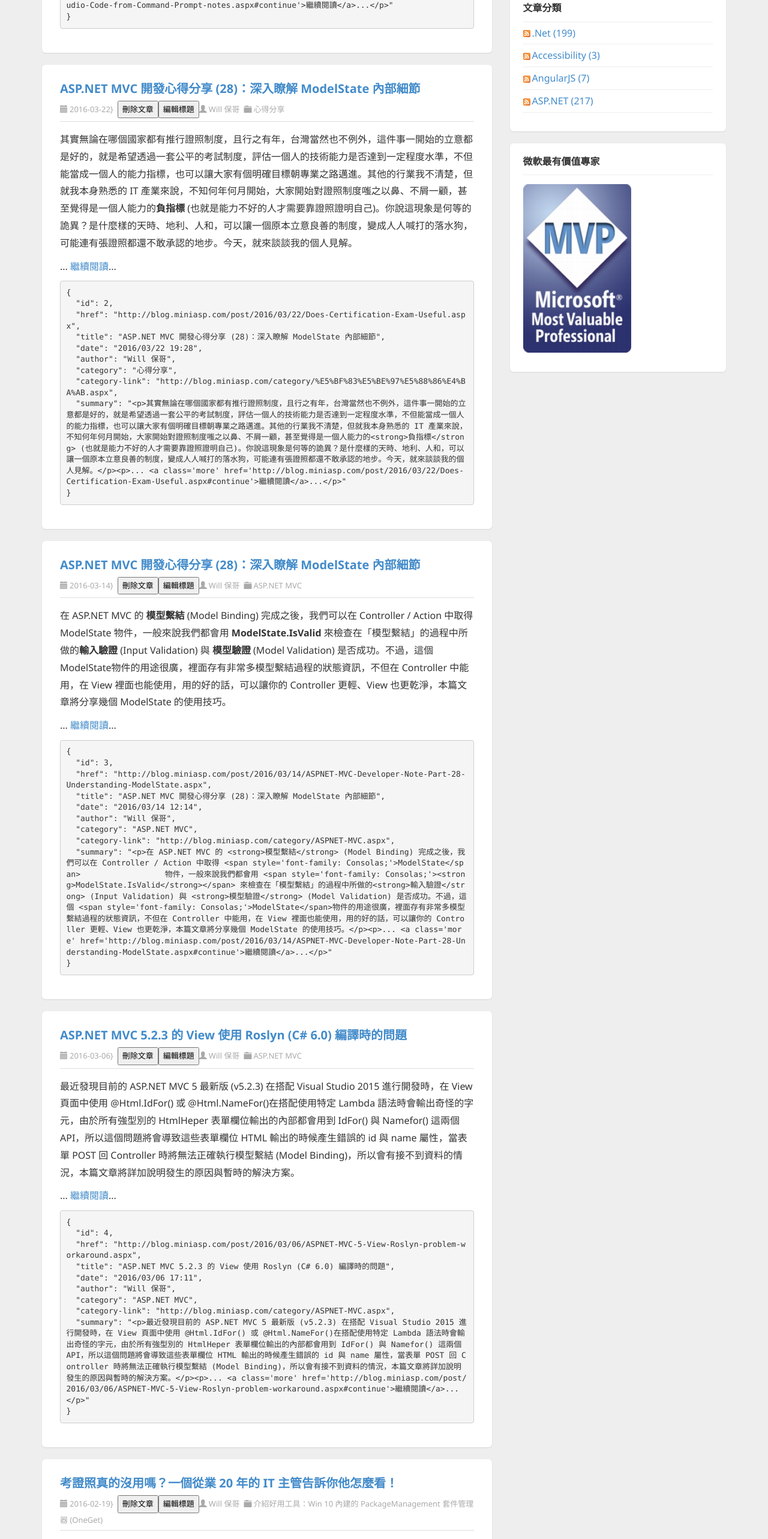
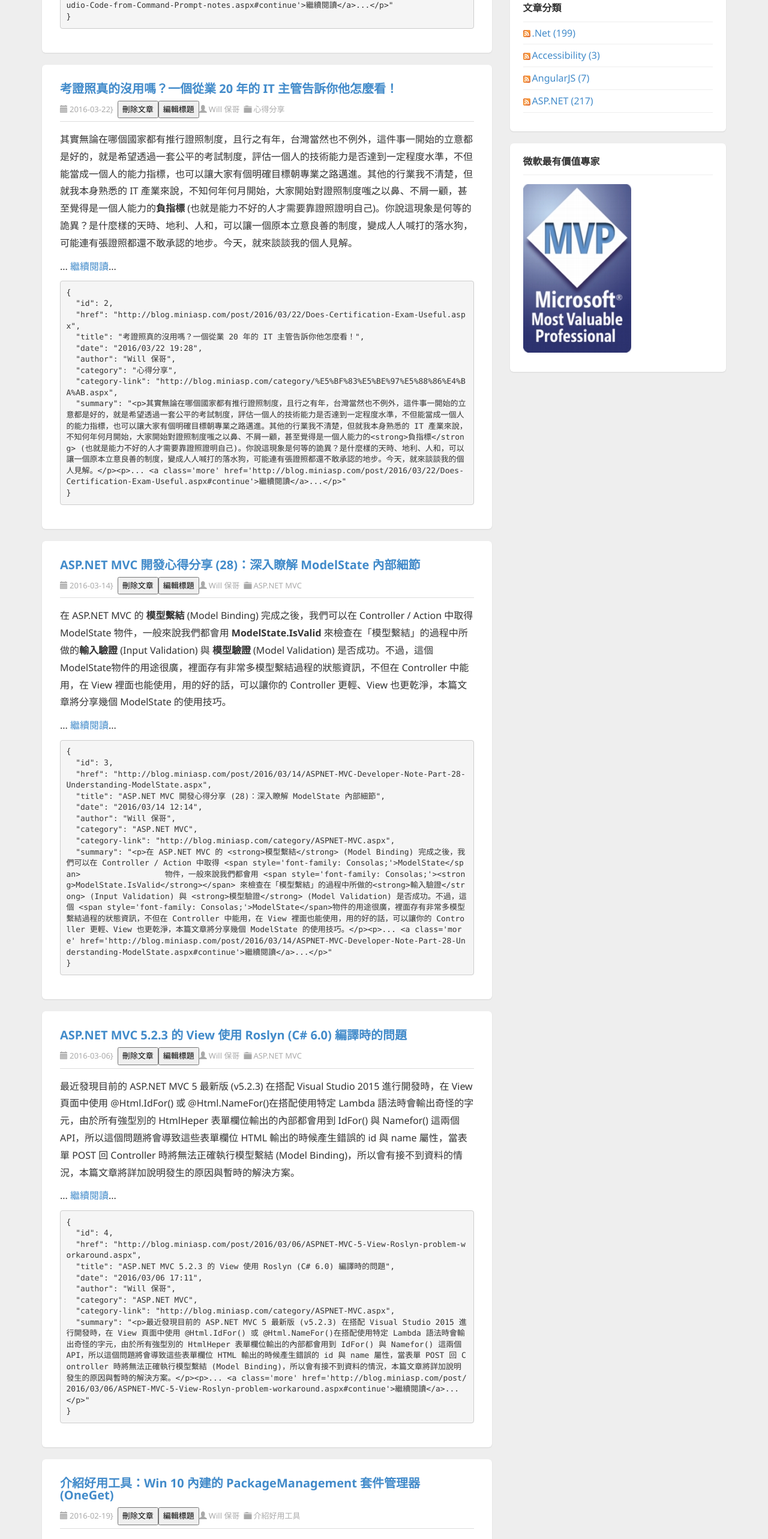
Before and after one commit to andychung0214/angular-will-blog, an Angular app: page / in a window 1280 px wide. Shown: the part 800-3366 px from the top of the page at 60% size. Built offline with nearby package versions, Linux system fonts and the light colour scheme.

Commit message:
HttpClient use get method

```diff
--- a/src/app/article/data.service.ts
+++ b/src/app/article/data.service.ts
@@ -9,68 +9,10 @@
   data;
 
   constructor(private http: HttpClient) {
-    this.data = [
-      {
-        "id": 1,
-        "href": "http://blog.miniasp.com/post/2016/04/30/Visual-Studio-Code-from-Command-Prompt-notes.aspx",
-        "title": "從命令提示字元中開啟 Visual Studio Code 如何避免顯示惱人的偵錯訊息",
-        "date": "2016/04/30 18:05",
-        "author": "Will 保哥",
-        "category": "Visual Studio",
-        "category-link": "http://blog.miniasp.com/category/Visual-Studio.aspx",
-        "summary": "<p>由於我的 Visual Studio Code 大部分時候都是在命令提示字元下啟動，所以只要用 <strong><font color='#ff0000' face='Consolas'>code .</font></strong>就可以快速啟動 Visual Studio Code 並自動開啟目前所在資料夾。不過不知道從哪個版本開始，我在啟動 Visual Studio Code 之後，卻開始在原本所在的命令提示字元視窗中出現一堆惱人的偵錯訊息，本篇文章試圖解析這個現象，並提出解決辦法。</p><p>... <a class='more' href='http://blog.miniasp.com/post/2016/04/30/Visual-Studio-Code-from-Command-Prompt-notes.aspx#continue'>繼續閱讀</a>...</p>"
-      },
-      {
-        "id": 2,
-        "href": "http://blog.miniasp.com/post/2016/03/22/Does-Certification-Exam-Useful.aspx",
-        "title": "ASP.NET MVC 開發心得分享 (28)：深入瞭解 ModelState 內部細節",
-        "date": "2016/03/22 19:28",
-        "author": "Will 保哥",
-        "category": "心得分享",
-        "category-link": "http://blog.miniasp.com/category/%E5%BF%83%E5%BE%97%E5%88%86%E4%BA%AB.aspx",
-        "summary": "<p>其實無論在哪個國家都有推行證照制度，且行之有年，台灣當然也不例外，這件事一開始的立意都是好的，就是希望透過一套公平的考試制度，評估一個人的技術能力是否達到一定程度水準，不但能當成一個人的能力指標，也可以讓大家有個明確目標朝專業之路邁進。其他的行業我不清楚，但就我本身熟悉的 IT 產業來說，不知何年何月開始，大家開始對證照制度嗤之以鼻、不屑一顧，甚至覺得是一個人能力的<strong>負指標</strong> (也就是能力不好的人才需要靠證照證明自己)。你說這現象是何等的詭異？是什麼樣的天時、地利、人和，可以讓一個原本立意良善的制度，變成人人喊打的落水狗，可能連有張證照都還不敢承認的地步。今天，就來談談我的個人見解。</p><p>... <a class='more' href='http://blog.miniasp.com/post/2016/03/22/Does-Certification-Exam-Useful.aspx#continue'>繼續閱讀</a>...</p>"
-      },
-      {
-        "id": 3,
-        "href": "http://blog.miniasp.com/post/2016/03/14/ASPNET-MVC-Developer-Note-Part-28-Understanding-ModelState.aspx",
-        "title": "ASP.NET MVC 開發心得分享 (28)：深入瞭解 ModelState 內部細節",
-        "date": "2016/03/14 12:14",
-        "author": "Will 保哥",
-        "category": "ASP.NET MVC",
-        "category-link": "http://blog.miniasp.com/category/ASPNET-MVC.aspx",
-        "summary": "<p>在 ASP.NET MVC 的 <strong>模型繫結</strong> (Model Binding) 完成之後，我們可以在 Controller / Action 中取得 <span style='font-family: Consolas;'>ModelState</span>                  物件，一般來說我們都會用 <span style='font-family: Consolas;'><strong>ModelState.IsValid</strong></span> 來檢查在「模型繫結」的過程中所做的<strong>輸入驗證</strong> (Input Validation) 與 <strong>模型驗證</strong> (Model Validation) 是否成功。不過，這個 <span style='font-family: Consolas;'>ModelState</span>物件的用途很廣，裡面存有非常多模型繫結過程的狀態資訊，不但在 Controller 中能用，在 View 裡面也能使用，用的好的話，可以讓你的 Controller 更輕、View 也更乾淨，本篇文章將分享幾個 ModelState 的使用技巧。</p><p>... <a class='more' href='http://blog.miniasp.com/post/2016/03/14/ASPNET-MVC-Developer-Note-Part-28-Understanding-ModelState.aspx#continue'>繼續閱讀</a>...</p>"
-      },
-      {
-        "id": 4,
-        "href": "http://blog.miniasp.com/post/2016/03/06/ASPNET-MVC-5-View-Roslyn-problem-workaround.aspx",
-        "title": "ASP.NET MVC 5.2.3 的 View 使用 Roslyn (C# 6.0) 編譯時的問題",
-        "date": "2016/03/06 17:11",
-        "author": "Will 保哥",
-        "category": "ASP.NET MVC",
-        "category-link": "http://blog.miniasp.com/category/ASPNET-MVC.aspx",
-        "summary": "<p>最近發現目前的 ASP.NET MVC 5 最新版 (v5.2.3) 在搭配 Visual Studio 2015 進行開發時，在 View 頁面中使用 @Html.IdFor() 或 @Html.NameFor()在搭配使用特定 Lambda 語法時會輸出奇怪的字元，由於所有強型別的 HtmlHeper 表單欄位輸出的內部都會用到 IdFor() 與 Namefor() 這兩個 API，所以這個問題將會導致這些表單欄位 HTML 輸出的時候產生錯誤的 id 與 name 屬性，當表單 POST 回 Controller 時將無法正確執行模型繫結 (Model Binding)，所以會有接不到資料的情況，本篇文章將詳加說明發生的原因與暫時的解決方案。</p><p>... <a class='more' href='http://blog.miniasp.com/post/2016/03/06/ASPNET-MVC-5-View-Roslyn-problem-workaround.aspx#continue'>繼續閱讀</a>...</p>"
-      },
-      {
-        "id": 5,
-        "href": "http://blog.miniasp.com/post/2016/02/19/Useful-tool-PackageManagement-OneGet.aspx",
-        "title": "考證照真的沒用嗎？一個從業 20 年的 IT 主管告訴你他怎麼看！",
-        "date": "2016/02/19 11:55",
-        "author": "Will 保哥",
-        "category": "介紹好用工具：Win 10 內建的 PackageManagement 套件管理器 (OneGet)",
-        "category-link": "http://blog.miniasp.com/category/%E4%BB%8B%E7%B4%B9%E5%A5%BD%E7%94%A8%E5%B7%A5%E5%85%B7.aspx",
-        "summary": "<p><a href='http://oneget.org/' rel='nofollow' target='_blank'>OneGet</a> 是微軟新一代 Windows 套件管理器 ( 類似 Ubuntu Linux 底下的 apt-get 工具 )，這名字還蠻漂亮的，不過前陣子卻把名稱改為<font color='#0000ff'>PackageManagement</font>，但無論如何，我覺得 OneGet 比較好聽，你只要知道這兩個是一樣的東西就好了。 目前這套工具已經內建於 Windows 10 作業系統中，透過 PowerShell 的 Cmdlet 就可以呼叫使用，這個鮮為人知的全新工具試圖解決未來所有軟體安裝的問題，本篇文章將詳細介紹 OneGet 的基本概念與使用方式。</p><p>... <a class='more' href='http://blog.miniasp.com/post/2016/02/19/Useful-tool-PackageManagement-OneGet.aspx#continue'>繼續閱讀</a>...</p>"
-      },
-      {
-        "id": 6,
-        "href": "http://blog.miniasp.com/post/2016/02/02/JavaScript-novice-advice-and-learning-resources.aspx",
-        "title": "我要成為前端工程師！給 JavaScript 新手的建議與學習資源整理",
-        "date": "2016/02/02 17:48",
-        "author": "Will 保哥",
-        "category": "前端工程研究",
-        "category-link": "http://blog.miniasp.com/category/%E5%89%8D%E7%AB%AF%E5%B7%A5%E7%A8%8B%E7%A0%94%E7%A9%B6.aspx",
-        "summary": "<p>今年有越來越多企業開始跟我們接洽企業內訓的事，想請我幫他們培訓前端工程師，但你知道一個好的前端工程師絕對不是兩三個月可以養成的，需要多年的努力與磨練才會有點成績。而這幾年可謂<strong>前端正夯</strong>，有為數不少的人開始大規模的往前端開發移動，而我被問到最多的問題就是「請問 JavaScript 要怎麼學？」或「請問 JavaScript 該怎樣入門？」諸如此類的問題。大家都知道，對於一門程式技術來說，「會寫」與「會教」是兩個截然不同的領域，會寫 JavaScript 的人到處都是，但是會教的人就相對少很多了。我這幾年教授 JavaScript 開發實戰課程已經超過 15 梯次，在將近 500 位學員裡面，我所看到的大部分學員都是對 JavaScript 不勝理解，普遍處於一種一知半解、模糊不清的狀態。另一方面，我在公司內部也帶過不少工程師，總是有人會想學習 JavaScript 但不知道如何入門的情況，這讓我陷入深思，該如何幫助一個人學習 JavaScript 從入門到精通呢？本篇文章將說說我個人的一些想法與建議。</p><p>... <a class='more' href='http://blog.miniasp.com/post/2016/02/02/JavaScript-novice-advice-and-learning-resources.aspx#continue'>繼續閱讀</a>...</p>"
-      }
-    ];
+    http.get('http://localhost:4200/api/articles.json')
+        .subscribe(result => {
+          this.data = result;
+        });
   }
 
   run(){
```
